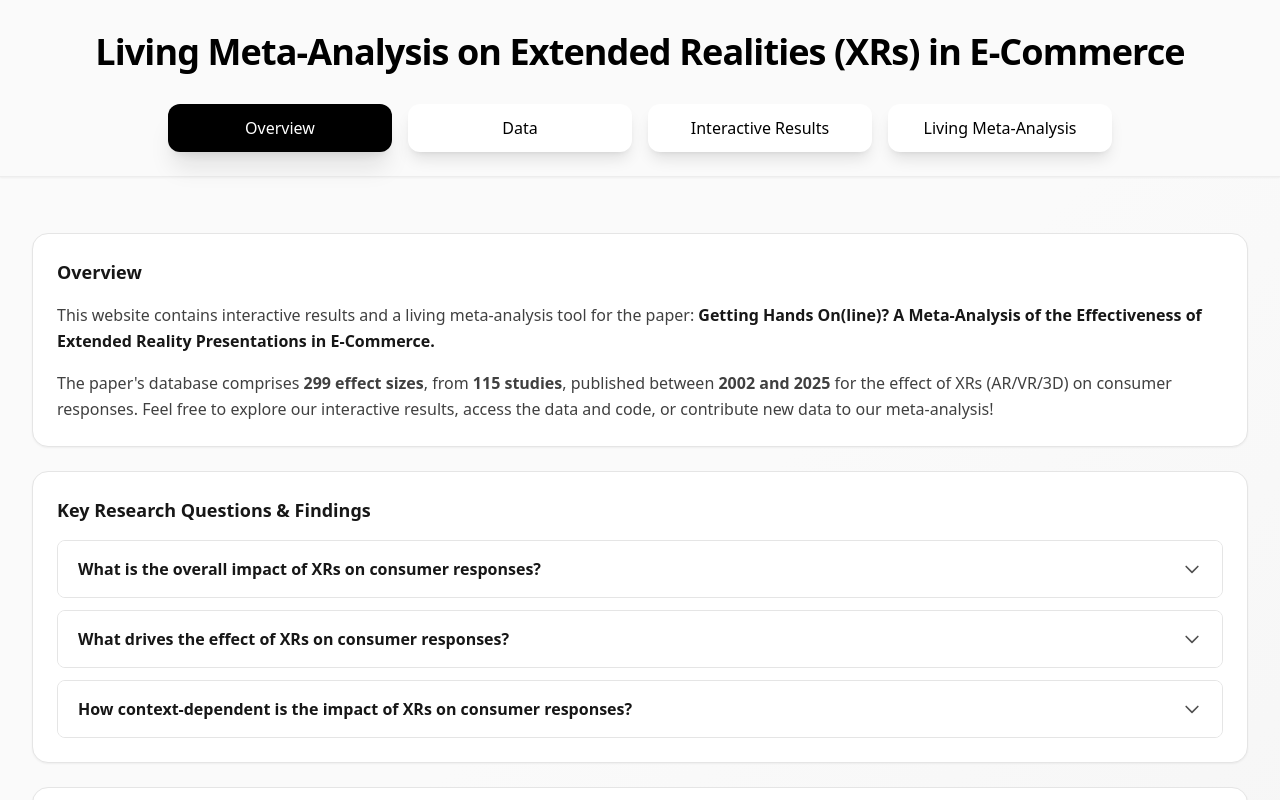
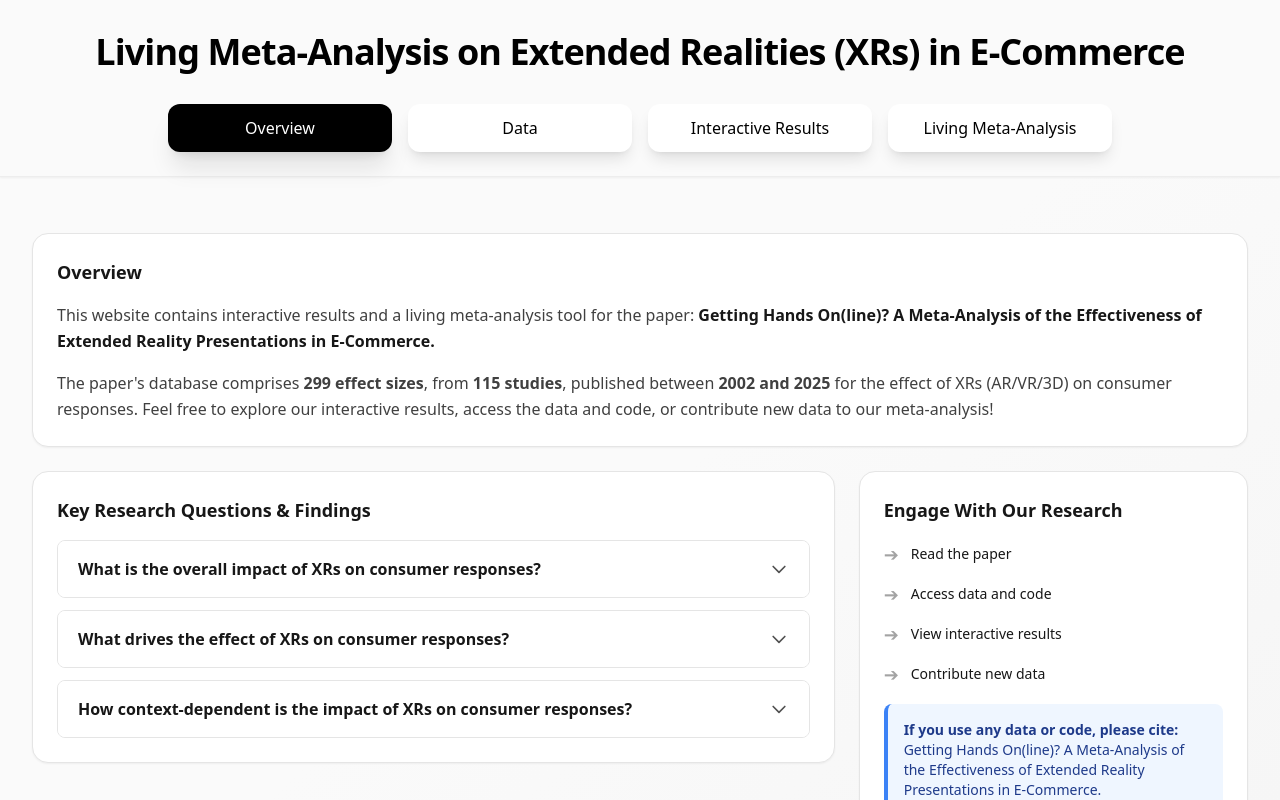
Before and after one commit to KU9197/LivingMetaRealities, a React (Create React App) app: page / in a window 1280 px wide. Shown: the top 800 px of the page. Built offline with nearby package versions, Linux system fonts and the light colour scheme.

Commit message:
Refactor Data and Landing pages for improved layout and accessibility. Removed emojis from download and view links in Data page. Enhanced structure of Key Research Questions & Findings section in Landing page with better spacing and organization.

```diff
--- a/src/pages/Data.tsx
+++ b/src/pages/Data.tsx
@@ -22,7 +22,7 @@ export default function Data() {
               href="#"
               download
             >
-              💾 Download main dataset
+              Download main dataset
             </a>
             <a
               className="inline-flex items-center gap-2 rounded-full bg-[#E4EDFF] border border-neutral-200 px-6 py-3 text-sm font-semibold text-neutral-900 hover:bg-[#d4dcef] transition-all duration-200 shadow-md hover:shadow-lg"
@@ -30,7 +30,7 @@ export default function Data() {
               target="_blank"
               rel="noopener noreferrer"
             >
-              📊 View all data and code
+              View all data and code
             </a>
           </div>
         </Card>
--- a/src/pages/Landing.tsx
+++ b/src/pages/Landing.tsx
@@ -29,6 +29,8 @@ export default function Landing() {
         </Card>
       </PageSection>
 
+      <div className="grid grid-cols-1 lg:grid-cols-3 gap-6">
+        <div className="lg:col-span-2">
           <Card title="Key Research Questions & Findings">
             <div className="space-y-3">
               {/* Question 1 */}
@@ -134,37 +136,43 @@ export default function Landing() {
               </div>
             </div>
           </Card>
+        </div>
 
+        <div className="lg:col-span-1">
           <Card title="Engage With Our Research">
             <div className="space-y-4">
-          <div className="flex flex-wrap gap-3">
+              <div className="space-y-3">
                 <a
-              className="inline-flex items-center gap-2 rounded-full px-6 py-3 text-sm font-medium bg-neutral-900 text-white hover:bg-neutral-800 transition-all duration-200 shadow-md hover:shadow-lg hover:scale-105"
+                  className="group flex items-center gap-3 text-sm font-medium text-neutral-900 hover:text-neutral-600 transition-colors"
                   href="#"
                   target="_blank"
                   rel="noopener noreferrer"
                 >
-              📄 Read the paper
+                  <span className="text-lg text-neutral-400 group-hover:text-neutral-600 transition-colors">➔</span>
+                  Read the paper
                 </a>
                 <a
-              className="inline-flex items-center gap-2 rounded-full px-6 py-3 text-sm font-medium border-2 border-neutral-900 text-neutral-900 hover:bg-neutral-900 hover:text-white transition-all duration-200 shadow-sm"
+                  className="group flex items-center gap-3 text-sm font-medium text-neutral-900 hover:text-neutral-600 transition-colors"
                   href="https://osf.io/nt9hv/?view_only=4f25bbfbe08e47afb1e931e2c4f3e0d7"
                   target="_blank"
                   rel="noopener noreferrer"
                 >
-              💾 Access data and code
+                  <span className="text-lg text-neutral-400 group-hover:text-neutral-600 transition-colors">➔</span>
+                  Access data and code
                 </a>
                 <a
-              className="inline-flex items-center gap-2 rounded-full px-6 py-3 text-sm font-medium border-2 border-neutral-900 text-neutral-900 hover:bg-neutral-900 hover:text-white transition-all duration-200 shadow-sm"
+                  className="group flex items-center gap-3 text-sm font-medium text-neutral-900 hover:text-neutral-600 transition-colors"
                   href="/interactive-results"
                 >
-              📊 View interactive results
+                  <span className="text-lg text-neutral-400 group-hover:text-neutral-600 transition-colors">➔</span>
+                  View interactive results
                 </a>
                 <a
-              className="inline-flex items-center gap-2 rounded-full px-6 py-3 text-sm font-medium border-2 border-neutral-900 text-neutral-900 hover:bg-neutral-900 hover:text-white transition-all duration-200 shadow-sm"
+                  className="group flex items-center gap-3 text-sm font-medium text-neutral-900 hover:text-neutral-600 transition-colors"
                   href="/living-meta-analysis"
                 >
-              ➕ Contribute new data
+                  <span className="text-lg text-neutral-400 group-hover:text-neutral-600 transition-colors">➔</span>
+                  Contribute new data
                 </a>
               </div>
 
@@ -177,5 +185,7 @@ export default function Landing() {
         </div>
       </Card>
         </div>
+      </div>
+    </div>
   );
 }
```
Lines whose indentation alone changed are shown as unchanged.
